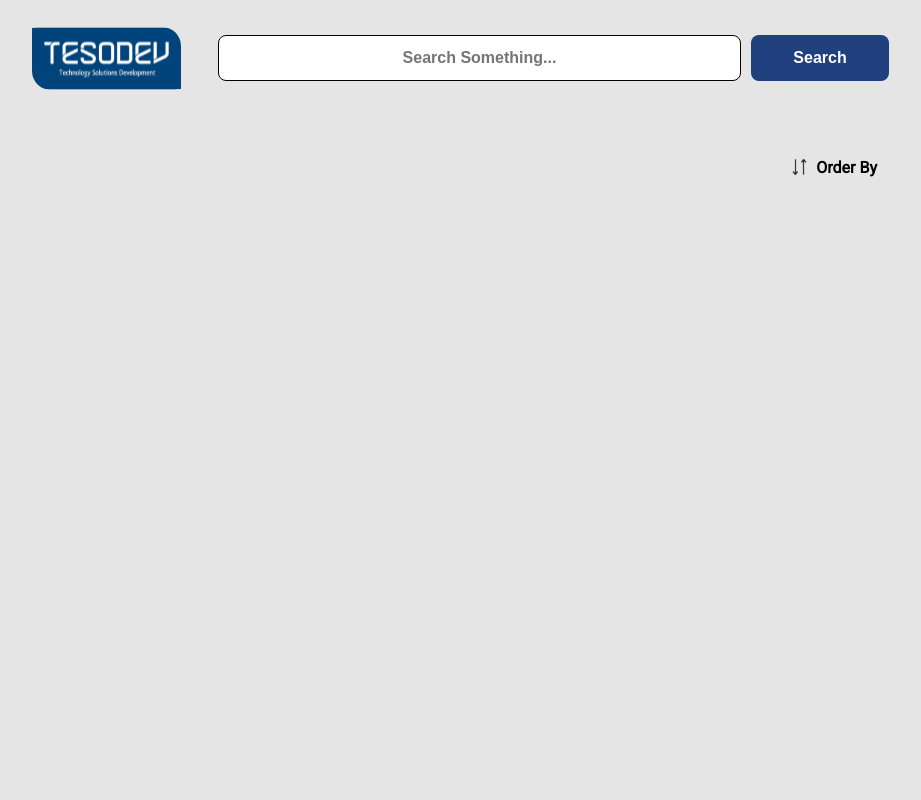
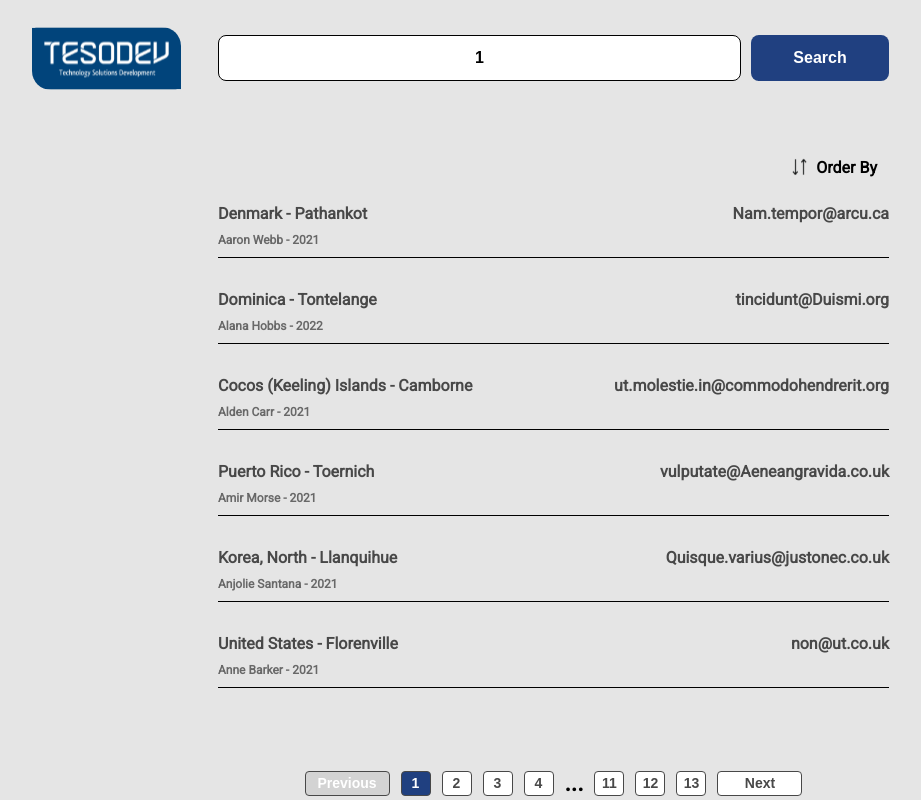
Before and after one commit to umurdogann/search-web-app, a React (Create React App) app: page /result/1 in a window 1280 px wide. Shown: the whole page, without its empty margins (5-926 px from the left). Built offline with nearby package versions, Linux system fonts and the light colour scheme.

Commit message:
Add functionality to ResultPage

```diff
--- a/src/Pages/Result/ResultPage.js
+++ b/src/Pages/Result/ResultPage.js
@@ -1,25 +1,43 @@
-import React from 'react';
-import { Container, Left, Logo, OrderByContainer, ResultWrapper, Right} from './styled';
+import React, { useEffect, useState } from 'react';
+import { Container, Left, Logo, OrderByContainer, ResultWrapper, Right } from './styled';
 import logo from '../../Images/logo.svg';
 import SearchBar from '../../Components/SearchBar/SearchBar';
 import SearchResult from '../../Components/SearchResult/SearchResult';
 import PageNumbers from '../../Components/PageNumbers/PageNumbers';
 import OrderButton from '../../Components/OrderButton/OrderButton';
-const ResultPage = () => {
+import { useParams } from 'react-router-dom';
+import { SearchInData, SortData } from '../../Services/SearchService';
+const ResultPage = (props) => {
+	const { searchKey } = useParams();
+	const [data, setData] = useState([]);
+	const [page, setPage] = useState(1);
+
+	useEffect(() => {
+		setData(SearchInData(searchKey));
+		setPage(1);
+	}, [searchKey]);
+
+	const handleOrderTypeChange = (type) => {
+		setData(SortData(data, type));
+	};
+
 	return (
 		<Container>
 			<Left>
 				<Logo src={logo} />
 			</Left>
 			<Right>
-				<SearchBar />
+				<SearchBar searchKey={searchKey} />
 				<ResultWrapper>
-				<OrderByContainer>
-					<OrderButton/>
-				</OrderByContainer>
-				<SearchResult forPage={true} />
+					<OrderByContainer>
+						<OrderButton orderCallback={handleOrderTypeChange} />
+					</OrderByContainer>
+					<SearchResult
+						data={data.slice(page === 1 ? 0 : (page - 1) * 6, (page - 1) * 6 + 6)}
+						forPage={true}
+					/>
 				</ResultWrapper>
-                <PageNumbers/>
+				<PageNumbers totalPage={Math.ceil(data.length / 6)} page={page} callback={setPage} />
 			</Right>
 		</Container>
 	);
--- a/src/Pages/Result/styled.js
+++ b/src/Pages/Result/styled.js
@@ -40,6 +40,7 @@ export const OrderByContainer = styled.div`
 
 export const ResultWrapper = styled.div`
 	width: 100%;
+	min-height: 60vh;
 	display: flex;
 	flex-direction: column;
 	gap: 10px;
```
